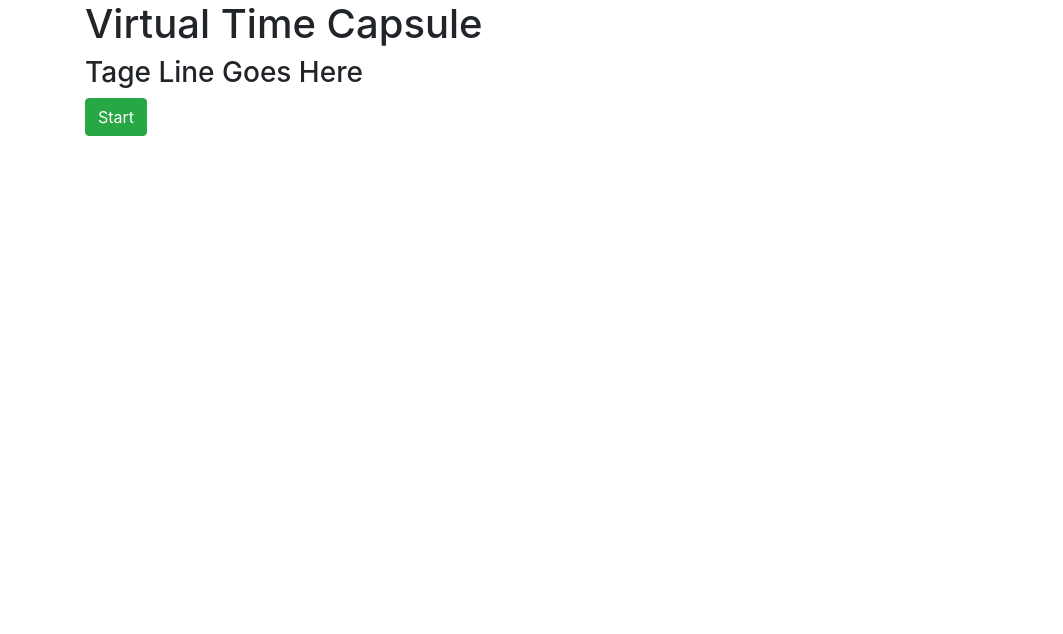
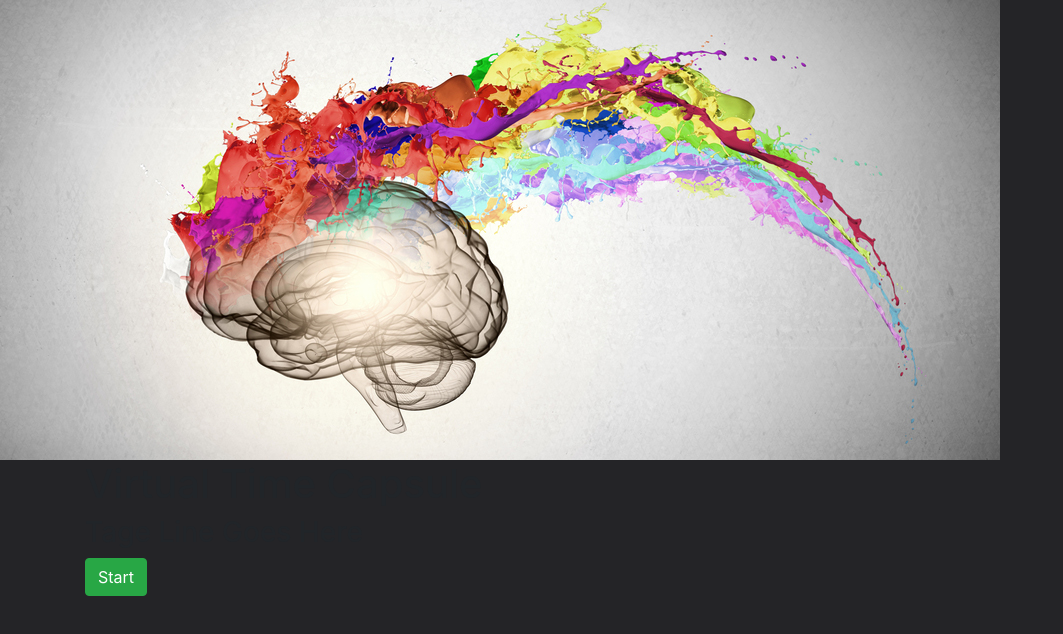
Before and after one commit to MCStuart/virtual-time-capsule, a plain HTML site: page index.html in a window 1280 px wide. Shown: the whole page, without its empty margins (0-1063 px from the left). Drawn offline with nearby package versions, Linux system fonts and the light colour scheme.

```diff
--- a/css/styles.css
+++ b/css/styles.css
@@ -0,0 +1,5 @@
+body {
+  background-color: #242427;
+  background-repeat: no-repeat;
+  background-size: cover;
+}
--- a/index.html
+++ b/index.html
@@ -4,12 +4,15 @@
   <head>
     <link href="https://stackpath.bootstrapcdn.com/bootstrap/4.3.1/css/bootstrap.min.css" rel="stylesheet" integrity="sha384-ggOyR0iXCbMQv3Xipma34MD+dH/1fQ784/j6cY/iJTQUOhcWr7x9JvoRxT2MZw1T" crossorigin="anonymous">
     <link rel="stylesheet" href="css/styles.css">
+    <script src="https://code.jquery.com/jquery-3.3.1.slim.min.js" integrity="sha384-q8i/X+965DzO0rT7abK41JStQIAqVgRVzpbzo5smXKp4YfRvH+8abtTE1Pi6jizo" crossorigin="anonymous"></script>
+    <script src="https://cdnjs.cloudflare.com/ajax/libs/popper.js/1.14.7/umd/popper.min.js" integrity="sha384-UO2eT0CpHqdSJQ6hJty5KVphtPhzWj9WO1clHTMGa3JDZwrnQq4sF86dIHNDz0W1" crossorigin="anonymous"></script>
     <script src="https://stackpath.bootstrapcdn.com/bootstrap/4.3.1/js/bootstrap.min.js" integrity="sha384-JjSmVgyd0p3pXB1rRibZUAYoIIy6OrQ6VrjIEaFf/nJGzIxFDsf4x0xIM+B07jRM" crossorigin="anonymous"></script>
     <script type="text/javascript" src="js/scripts.js">
     </script>
     <title></title>
   </head>
   <body>
+    <img src="media/memory.png" alt="colorful brain">
     <script src="https://www.gstatic.com/firebasejs/5.9.4/firebase.js"></script>
     <script>
       // Initialize Firebase
@@ -24,6 +27,7 @@
       firebase.initializeApp(config);
     </script>
     <div class="container">
+      <!-- <img src="media/memory.png" alt="colorful brain"> -->
       <h1>Virtual Time Capsule</h1>
       <h3>Tage Line Goes Here</h3>
       <button type="button" name="button" class="btn btn-success">Start</button>
```
Also changed, not shown: media/creativity.png (added), media/memory.png (added).
